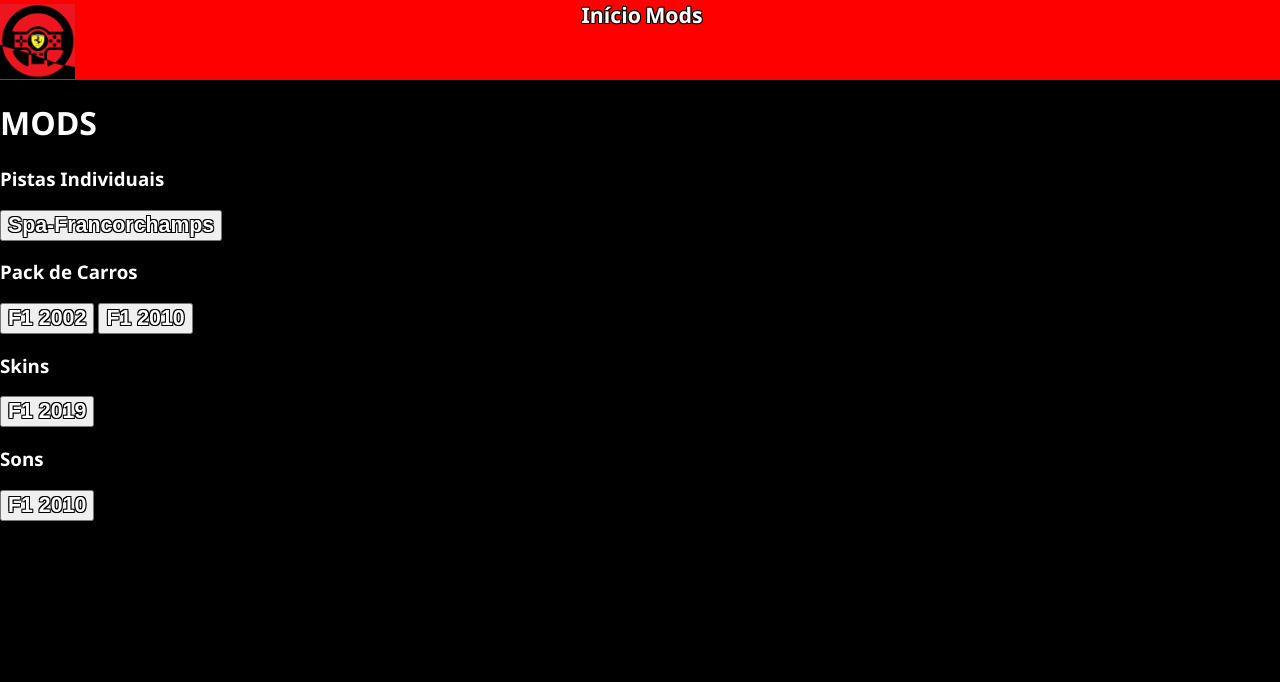
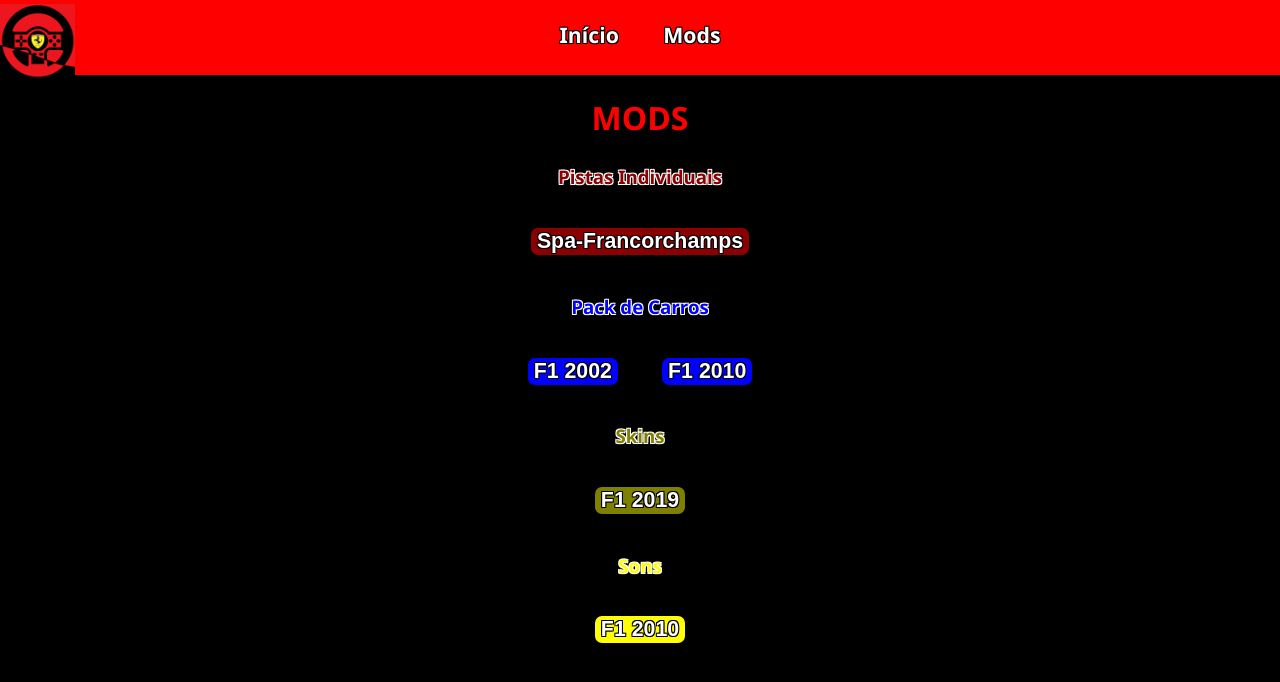
Before and after one commit to heitormaverick/maverickracing, a plain HTML site: page Mods.html in a window 1280 px wide. Drawn offline with Linux system fonts and the light colour scheme.

Commit message:
Update Style.css

```diff
--- a/Style.css
+++ b/Style.css
@@ -13,19 +13,6 @@ a {
     text-shadow: -1px -1px 0 #000, 1px -1px 0 #000, -1px 1px 0 #000, 1px 1px 0 #000;
 }
 
-div.panel {
-    margin: 20 100;
-    text-align: center;
-}
-
-div.panel row {
-    display: inline-block;
-}
-
-div.panel iframe {
-    margin: 0 50;
-}
-
 a:hover {
     text-decoration: none;
     font-weight: bold;
@@ -34,15 +21,6 @@ a:hover {
 
 div.header {
     background-color: black;
-    /* padding: 4px; */
-}
-
-div.menu img.logo {
-    width: 75px;
-    height: 75px;
-    position: absolute;
-    top: 4;
-    left: 0;
 }
 
 div.botoes {
@@ -51,12 +29,91 @@ div.botoes {
 
 div.menu {
     background-color: red;
-    height: 80px;
+    height: 75px;
     text-align: center;
     vertical-align: middle;
 }
 
 div.menu a {
     display: inline-block;
-    margin: px 20px;
+    margin: 20px;
 }
+
+div.menu a#logo {
+    width: 75px;
+    height: 75px;
+    position: absolute;
+    display: block;
+    top: 4;
+    left: 0;
+    margin: 0;
+}
+
+div.menu a#logo img {
+    width: 75px;
+    height: 75px;
+}
+
+div.content h1 {
+    text-align: center;
+    margin-bottom: 25px;
+}
+
+div.content {
+    text-align: center;
+    color: red;
+}
+
+div.mods a {
+    color: white;
+}
+
+div.mods {
+    text-align: center;
+}
+
+h3 {
+    text-shadow: -1px -1px 0 white, 1px -1px 0 white, -1px 1px 0 white, 1px 1px 0 white;
+}
+
+div.mods button {
+    border: transparent;
+    border-radius: 7px;
+    margin: 20px;
+}
+
+div.pistasI button {
+    background-color: darkred;
+}
+
+div.pCarros button {
+    background-color: blue;
+}
+
+div.skins button {
+    background-color: olive;
+}
+
+div.sons button {
+    background-color: yellow;
+}
+
+.pistasI {
+    color: darkred;
+}
+
+.pCarros {
+    color: blue;
+}
+
+.skins {
+    color: olive;
+}
+
+.sons {
+    color: yellow;
+}
+
+div.subscribe {
+    margin-top: 10px;
+}
```
